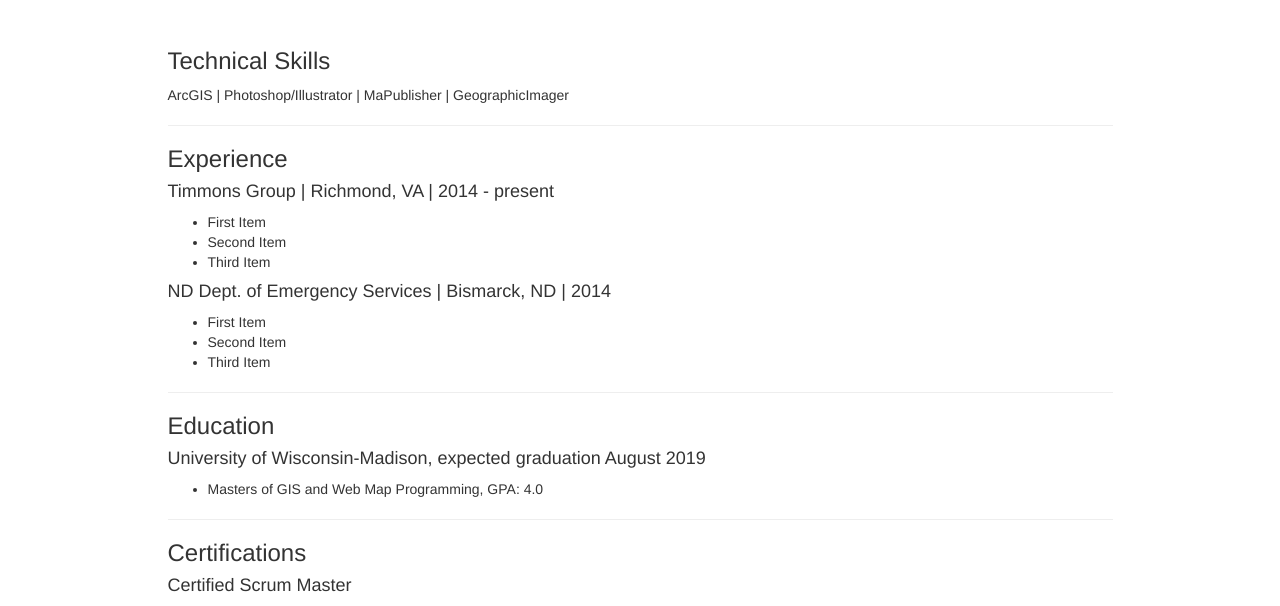
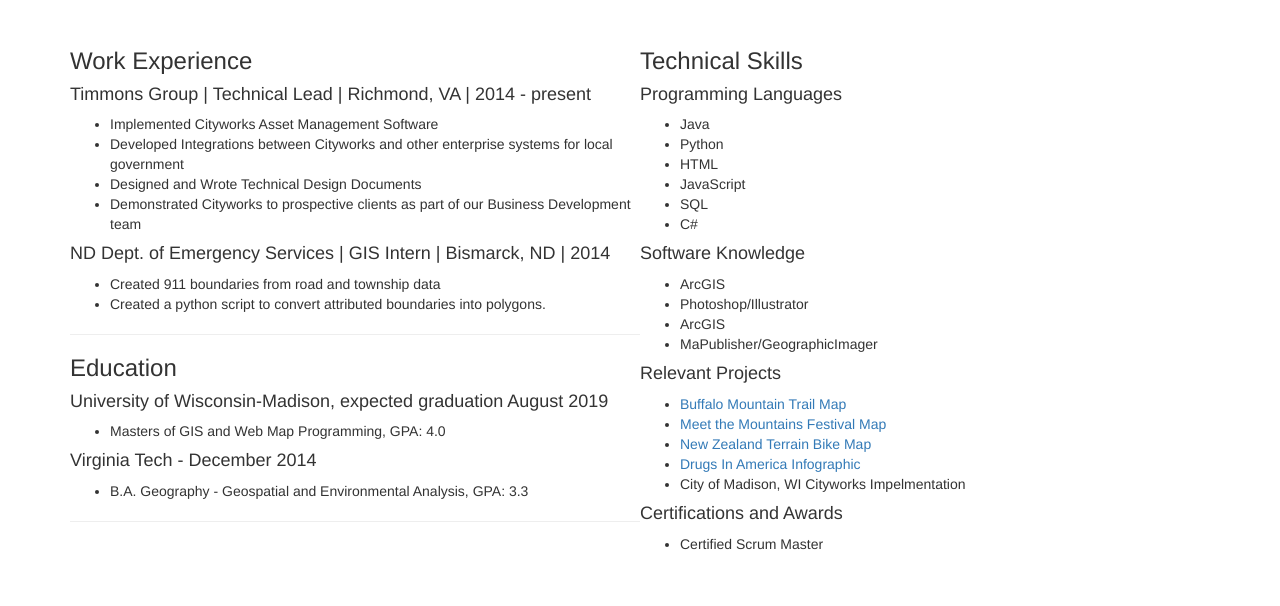
Before and after one commit to Ketchem/Portfolio, a plain HTML site: page resume.html in a window 1280 px wide. Shown: the part 269-875 px from the top of the page. After the commit the page ends 833 px from the top, so only its background shows below. Drawn offline with Linux system fonts and the light colour scheme.

Commit message:
Updated Resume

```diff
--- a/css/style.css
+++ b/css/style.css
@@ -1,4 +1,4 @@
-/****SPLASHSCREEM*****/
+/****SPLASHSCREEN*****/
 html, body, .viewport {
     width: 100%;
     height: 100%;
@@ -42,6 +42,7 @@
     justify-content: center;
 }
 
+
 #flex-item {
     text-align: center;
     align-items: center;
@@ -65,7 +66,9 @@
     align-items: center;
     justify-content: center;
 }
+/*************END SPLASHSCREEN***************/
 
+/*********** Banner **********************/
 .jumbotron{
     background-image: url("../assets/banner3.png");
     text-align: left;
@@ -76,3 +79,13 @@
     background: transparent;
     color: black;
 }
+/*********** End Banner **********************/
+
+/********** Resume *******************/
+#resume{
+    display: flex;
+}
+
+.rescol{
+    width:50%
+}
--- a/resume.html
+++ b/resume.html
@@ -39,26 +39,20 @@
         </div>
     </div>
 
-    <div class="container">
-        <div class="row">
-            <div class="col-md-10 col-md-offset-1 resume">
-                <h3>Technical Skills</h3>
-                <p>
-                    ArcGIS | Photoshop/Illustrator | MaPublisher | GeographicImager
-                </p>
-                <hr>
-                <h3>Experience</h3>
-                <h4>Timmons Group | Richmond, VA | 2014 - present</h4>
+    <div class="container" id = "resume">
+        <div class="rescol">
+            <h3>Work Experience</h3>
+            <h4>Timmons Group | Technical Lead | Richmond, VA | 2014 - present</h4>
             <ul>
-                    <li>First Item</li>
-                    <li>Second Item</li>
-                    <li>Third Item</li>
+                <li>Implemented Cityworks Asset Management Software</li>
+                <li>Developed Integrations between Cityworks and other enterprise systems for local government</li>
+                <li>Designed and Wrote Technical Design Documents</li>
+                <li>Demonstrated Cityworks to prospective clients as part of our Business Development team </li>
             </ul>
-                <h4>ND Dept. of Emergency Services | Bismarck, ND | 2014</h4>
+            <h4>ND Dept. of Emergency Services | GIS Intern | Bismarck, ND | 2014</h4>
             <ul>
-                    <li>First Item</li>
-                    <li>Second Item</li>
-                    <li>Third Item</li>
+                <li>Created 911 boundaries from road and township data</li>
+                <li>Created a python script to convert attributed boundaries into polygons. </li>
             </ul>
             <hr>
             <h3>Education</h3>
@@ -66,14 +60,45 @@
             <ul>
                 <li>Masters of GIS and Web Map Programming, GPA: 4.0</li>
             </ul>
+            <h4>Virginia Tech - December 2014</h4>
+            <ul>
+                <li>B.A. Geography - Geospatial and Environmental Analysis, GPA: 3.3</li>
+            </ul>
             <hr>
-                <h3>Certifications</h3>
-                <h4>Certified Scrum Master</h4>
+        </div>
+        <div class="rescol">
+            <h3>Technical Skills</h3>
+            <h4>Programming Languages</h4>
+            <ul>
+                <li>Java</li>
+                <li>Python</li>
+                <li>HTML</li>
+                <li>JavaScript</li>
+                <li>SQL</li>
+                <li>C#</li>
+            </ul>
+            <h4>Software Knowledge</h4>
+            <ul>
+                <li>ArcGIS</li>
+                <li>Photoshop/Illustrator</li>
+                <li>ArcGIS</li>
+                <li>MaPublisher/GeographicImager</li>
+            </ul>
+            <h4>Relevant Projects</h4>
+            <ul>
+                <li><a href="BuffaloMountain.html">Buffalo Mountain Trail Map</a></li>
+                <li><a href="MTMFestival.html">Meet the Mountains Festival Map</a></li>
+                <li><a href="NZTerrain.html">New Zealand Terrain Bike Map</a></li>
+                <li><a href="DIAInfo.html">Drugs In America Infographic</a></li>
+                <li>City of Madison, WI Cityworks Impelmentation</li>
+            </ul>
+            <h4>Certifications and Awards</h4>
+            <ul>
+                <li>Certified Scrum Master</li>
+            </ul>
+        </div>
     </div>
 
-        </div>
-
-    </div>
 
     <script type = "text/javascript" src="lib/jquery-3.3.1.min.js"></script>
     <script type = "text/javascript" src="lib/bootstrap.min.js"></script>
```
Lines whose indentation alone changed are shown as unchanged.
